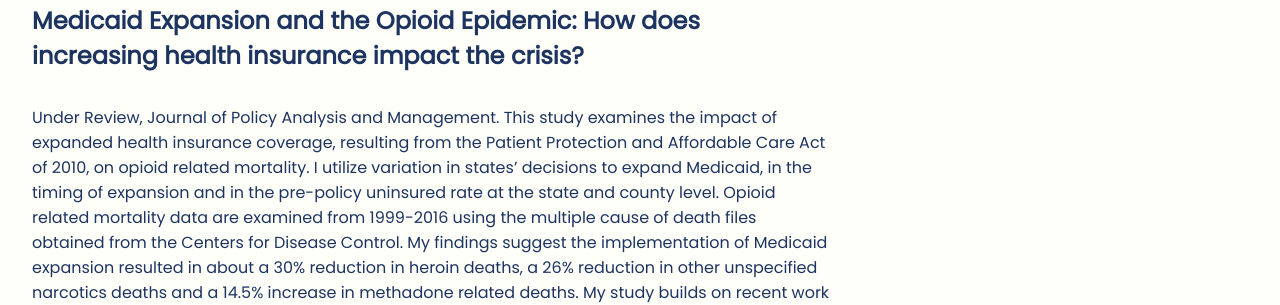
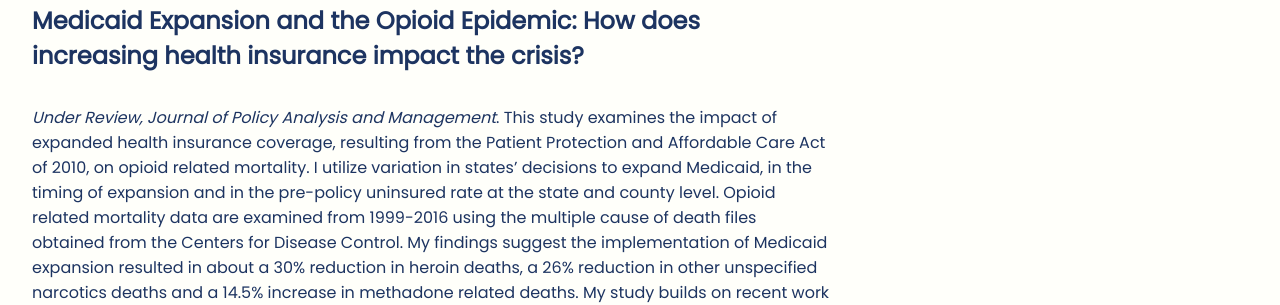
Before and after one commit to mattmotel/markmcinerney, a Jekyll site: the page built from index.md, in a window 1280 px wide and 900 px high, scrolled down 515 px. Shown: the part 154-459 px from the top of the window. Built offline with Jekyll 4.4.1, drawn with Linux system fonts in a browser that asks for light colours; some of the changed text lies outside the part shown.

Commit message:
Updated A

```diff
--- a/_posts/2018-09-01-a.markdown
+++ b/_posts/2018-09-01-a.markdown
@@ -8,5 +8,5 @@ file: "/uploads/Medicaid%20Expansion%20and%20the%20Opioid%20Epidemic%20-%20How%2
 layout: post
 ---
 
-Under Review, Journal of Policy Analysis and Management.
+*Under Review, Journal of Policy Analysis and Management*.
 This study examines the impact of expanded health insurance coverage, resulting from the Patient Protection and Affordable Care Act of 2010, on opioid related mortality. I utilize variation in states’ decisions to expand Medicaid, in the timing of expansion and in the pre-policy uninsured rate at the state and county level. Opioid related mortality data are examined from 1999-2016 using the multiple cause of death files obtained from the Centers for Disease Control. My findings suggest the implementation of Medicaid expansion resulted in about a 30% reduction in heroin deaths, a 26% reduction in other unspecified narcotics deaths and a 14.5% increase in methadone related deaths. My study builds on recent work that shows increases in prescriptions to treat opioid use disorder in expanding states relative to non-expanding states.
```
